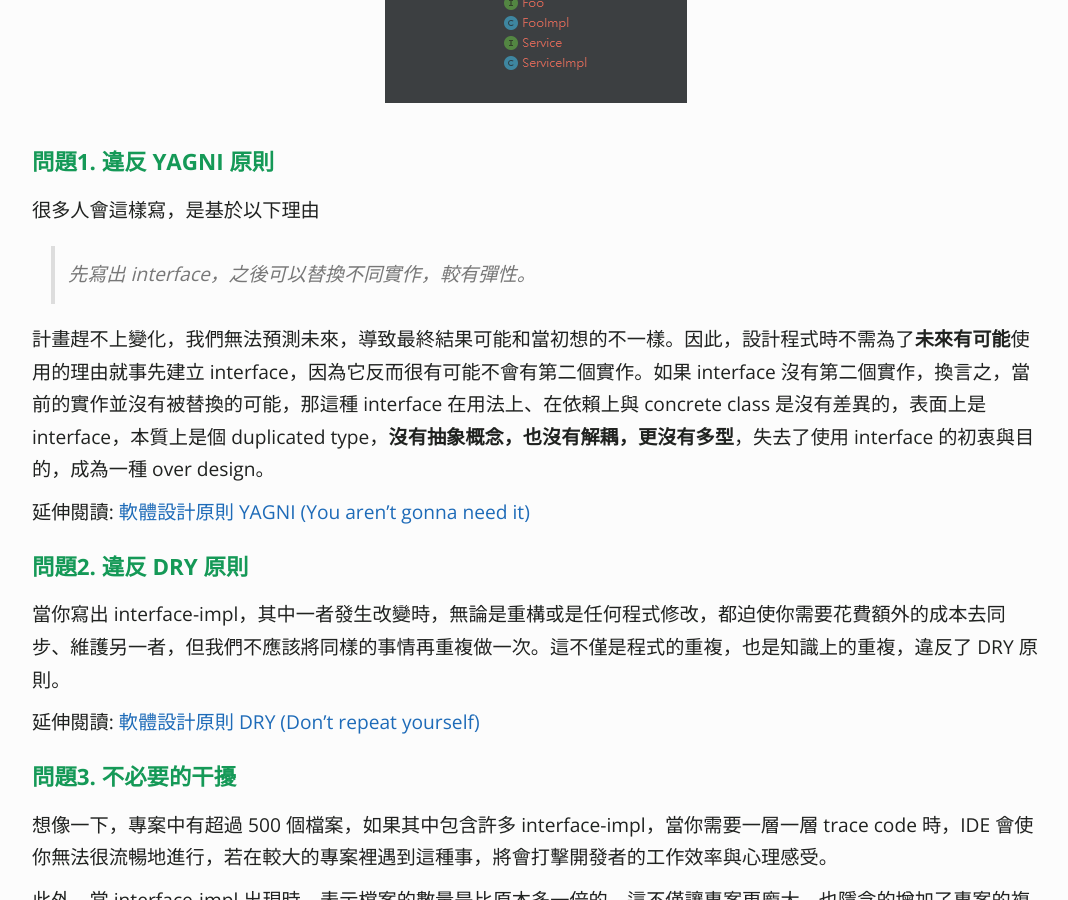
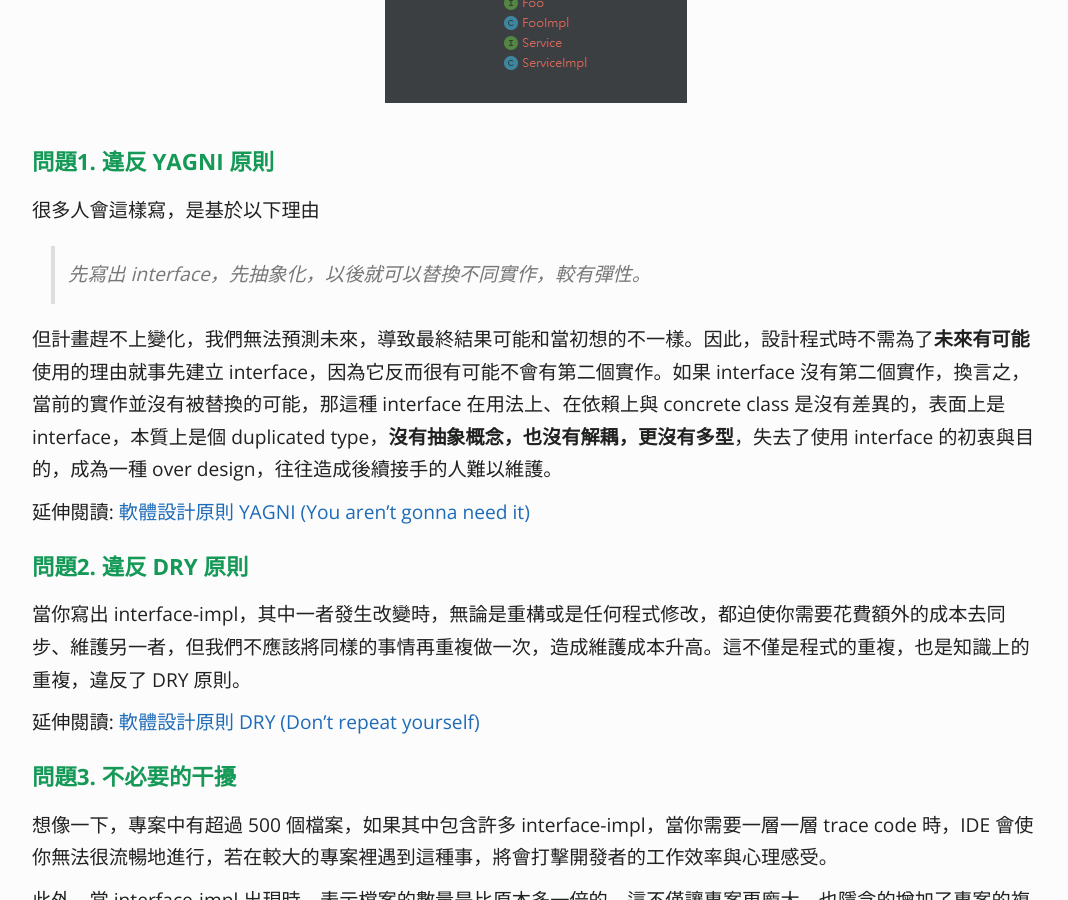
Before and after one commit to KaiSheng714/KaiSheng714.github.io, a Jekyll site: the page built from _posts/2022-01-20-anti-pattern-of-java-interface-impl-style.md, in a window 1280 px wide and 900 px high, scrolled down 622 px. Shown: the whole window, without its empty margins (104-1172 px from the left). Built offline with Jekyll 4.4.1, drawn with Linux system fonts in a browser that asks for light colours; comment, search, counter and statistics services are not loaded.

Commit message:
interface

```diff
--- a/_posts/2022-01-20-anti-pattern-of-java-interface-impl-style.md
+++ b/_posts/2022-01-20-anti-pattern-of-java-interface-impl-style.md
@@ -17,15 +17,15 @@
 很多人會這樣寫，是基於以下理由
 
 >
-> 先寫出 interface，之後可以替換不同實作，較有彈性。
+> 先寫出 interface，先抽象化，以後就可以替換不同實作，較有彈性。
 >
 
-計畫趕不上變化，我們無法預測未來，導致最終結果可能和當初想的不一樣。因此，設計程式時不需為了**未來有可能**使用的理由就事先建立 interface，因為它反而很有可能不會有第二個實作。如果 interface 沒有第二個實作，換言之，當前的實作並沒有被替換的可能，那這種 interface 在用法上、在依賴上與 concrete class 是沒有差異的，表面上是 interface，本質上是個 duplicated type，**沒有抽象概念，也沒有解耦，更沒有多型**，失去了使用 interface 的初衷與目的，成為一種 over design。
+但計畫趕不上變化，我們無法預測未來，導致最終結果可能和當初想的不一樣。因此，設計程式時不需為了**未來有可能**使用的理由就事先建立 interface，因為它反而很有可能不會有第二個實作。如果 interface 沒有第二個實作，換言之，當前的實作並沒有被替換的可能，那這種 interface 在用法上、在依賴上與 concrete class 是沒有差異的，表面上是 interface，本質上是個 duplicated type，**沒有抽象概念，也沒有解耦，更沒有多型**，失去了使用 interface 的初衷與目的，成為一種 over design，往往造成後續接手的人難以維護。
 
 延伸閱讀: [軟體設計原則 YAGNI (You aren't gonna need it)](/articles/yagni-principle)
 
 ### **問題2. 違反 DRY 原則**
-當你寫出 interface-impl，其中一者發生改變時，無論是重構或是任何程式修改，都迫使你需要花費額外的成本去同步、維護另一者，但我們不應該將同樣的事情再重複做一次。這不僅是程式的重複，也是知識上的重複，違反了 DRY 原則。
+當你寫出 interface-impl，其中一者發生改變時，無論是重構或是任何程式修改，都迫使你需要花費額外的成本去同步、維護另一者，但我們不應該將同樣的事情再重複做一次，造成維護成本升高。這不僅是程式的重複，也是知識上的重複，違反了 DRY 原則。
 
 延伸閱讀: [軟體設計原則 DRY (Don't repeat yourself)](/articles/dry-principle)
 
```
Also changed, not shown: ref-2022-01-20-anti-pattern-of-java-interface-impl-style copy.md (renamed from copy-2022-01-20-anti-pattern-of-java-interface-impl-style copy.md), ref-2022-01-20-anti-pattern-of-java-interface-impl-style.md (renamed from copy-2022-01-20-anti-pattern-of-java-interface-impl-style.md), ref-2022-02-25-analyzing-dependency-injection-patterns-in-spring.md (renamed from copy-2022-02-25-analyzing-dependency-injection-patterns-in-spring.md), ref-2022-04-06-yagni-principle.md (renamed from copy-2022-04-06-yagni-principle.md).
